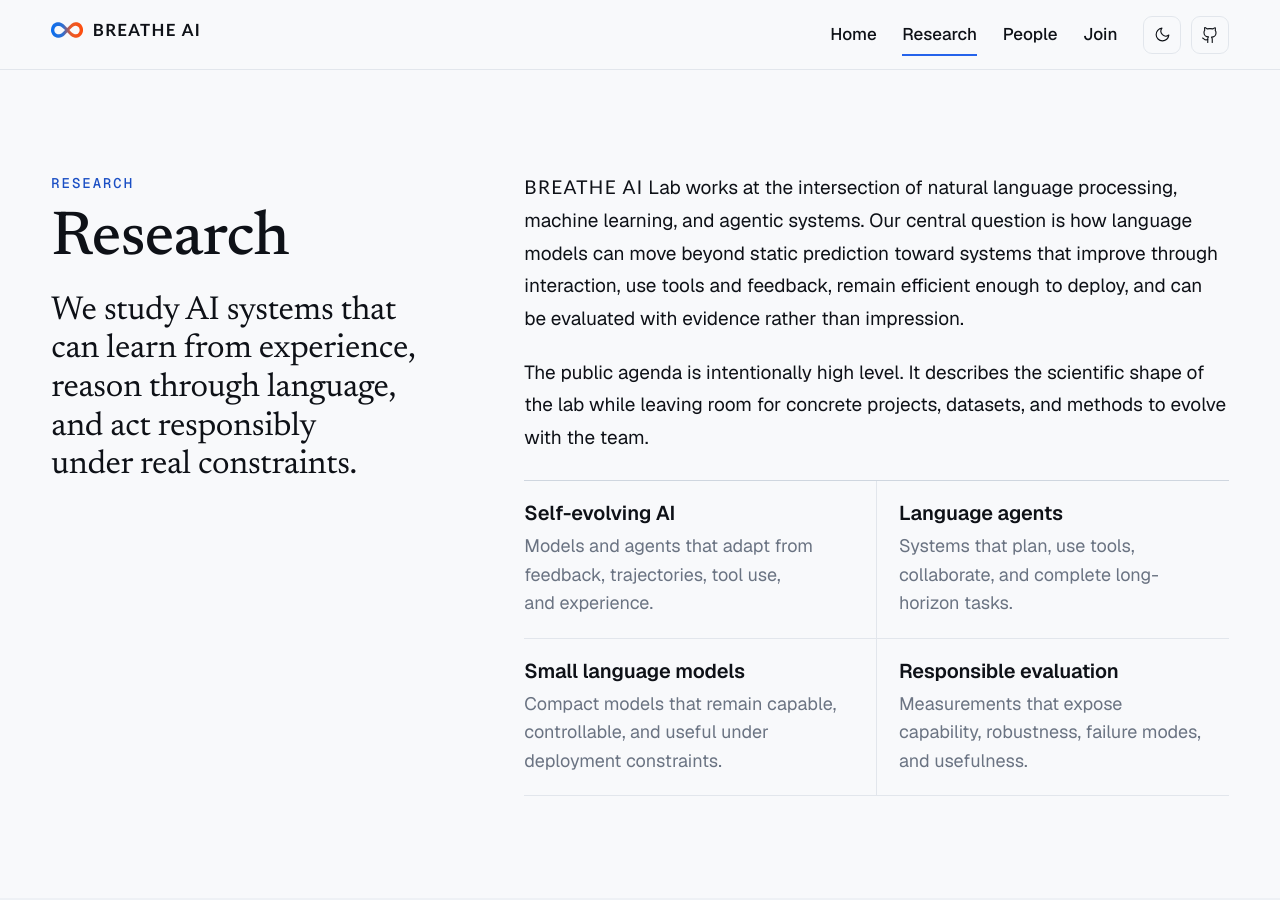
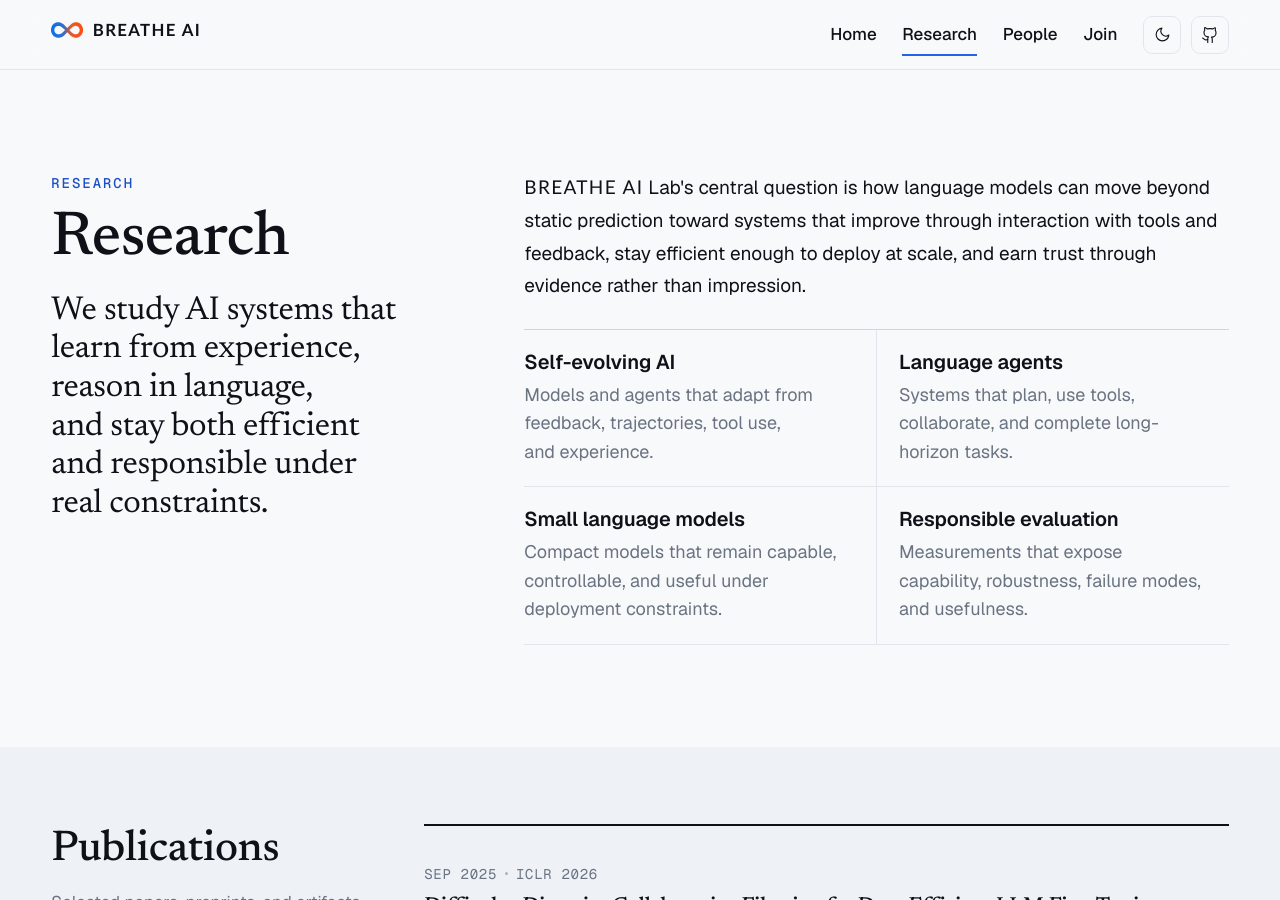
Before and after one commit to BREATHE-AI/breathe-ai.github.io, a Jekyll site: the page built from research.html, in a window 1280 px wide and 900 px high. Built offline with Jekyll 4.4.1, drawn with Linux system fonts in a browser that asks for light colours.

Commit message:
Update research statement copy

```diff
--- a/_data/research.yml
+++ b/_data/research.yml
@@ -21,9 +21,9 @@ statement:
   screen_label: 01 Research · Statement
   eyebrow: Research
   title: Research
-  lead: We study AI systems that can learn from experience, reason through language, and act responsibly under real constraints.
-  body: BREATHE AI Lab works at the intersection of natural language processing, machine learning, and agentic systems. Our central question is how language models can move beyond static prediction toward systems that improve through interaction, use tools and feedback, remain efficient enough to deploy, and can be evaluated with evidence rather than impression.
-  closing: The public agenda is intentionally high level. It describes the scientific shape of the lab while leaving room for concrete projects, datasets, and methods to evolve with the team.
+  lead: We study AI systems that learn from experience, reason in language, and stay both efficient and responsible under real constraints.
+  body: BREATHE AI Lab's central question is how language models can move beyond static prediction toward systems that improve through interaction with tools and feedback, stay efficient enough to deploy at scale, and earn trust through evidence rather than impression.
+
   themes_aria_label: Research themes
   themes:
     - title: Self-evolving AI
```
